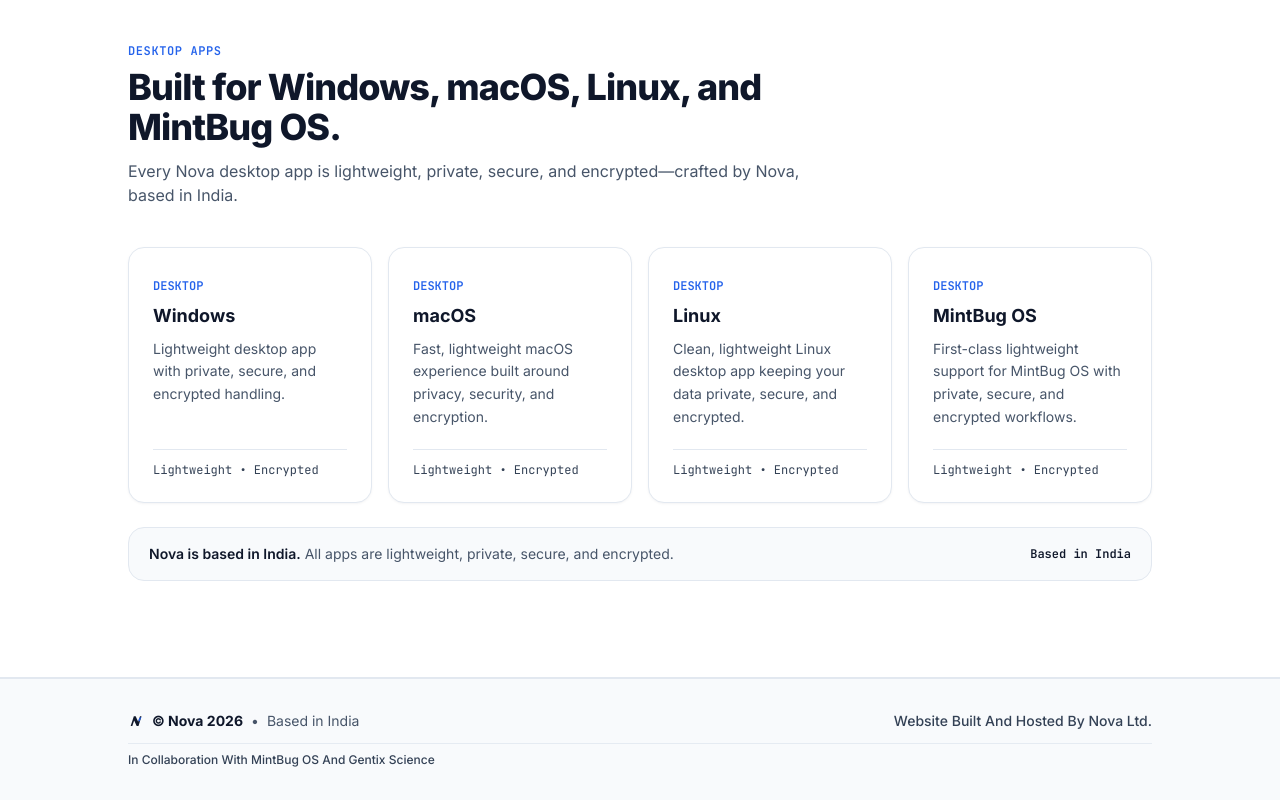
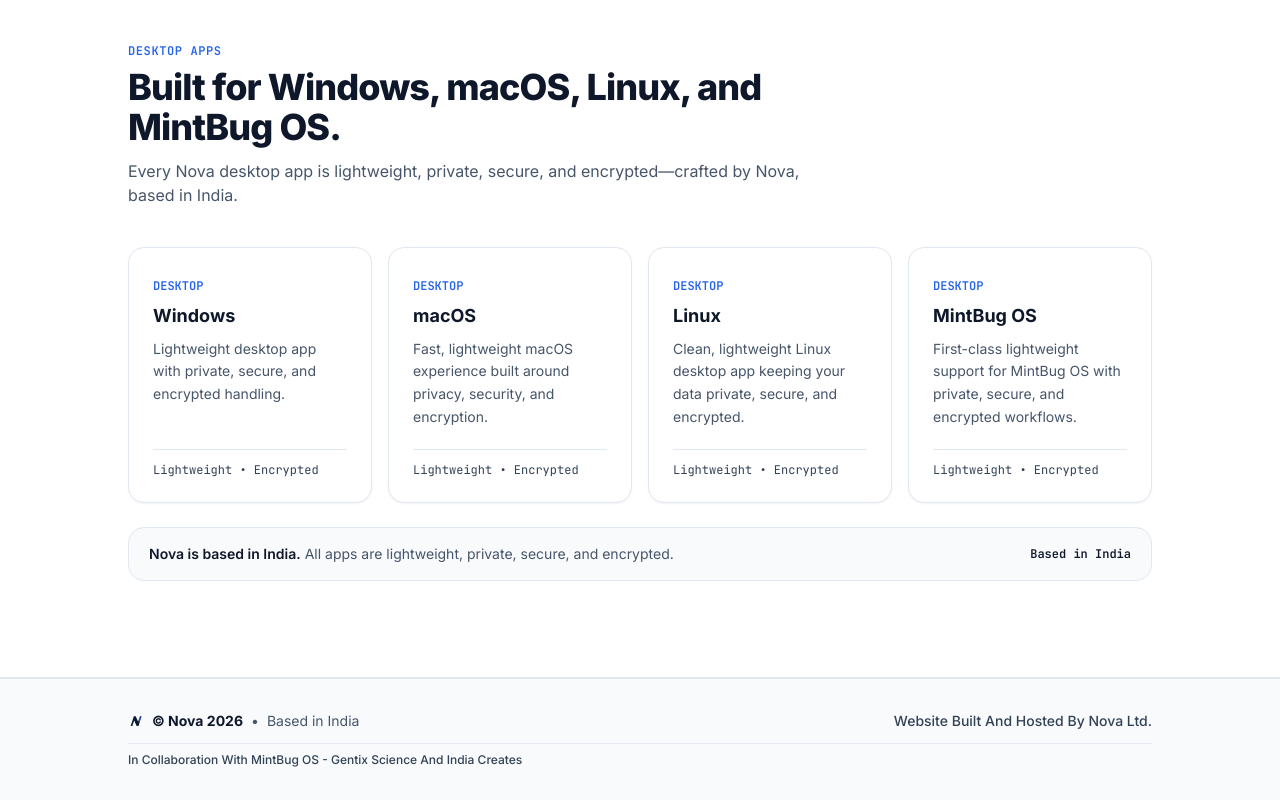
Before and after one commit to aniketm32012/NovaWeb, a plain HTML site: page index.html in a window 1280 px wide. Shown: the part 1343-2143 px from the top of the page. Drawn offline with nearby package versions, Linux system fonts and the light colour scheme.

Commit message:
Update footer collaboration text

```diff
--- a/index.html
+++ b/index.html
@@ -325,7 +325,7 @@
       </div>
 
       <div class="pt-2 border-t border-surface-line/80 text-xs font-medium text-ink-700">
-        In Collaboration With MintBug OS And Gentix Science
+        In Collaboration With MintBug OS - Gentix Science And India Creates
       </div>
     </div>
   </footer>
```
